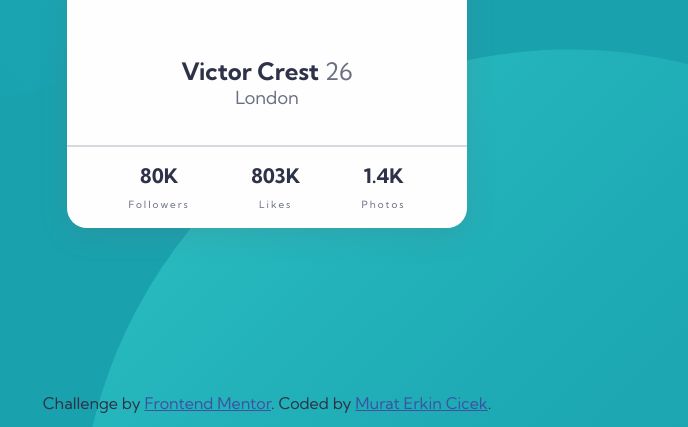
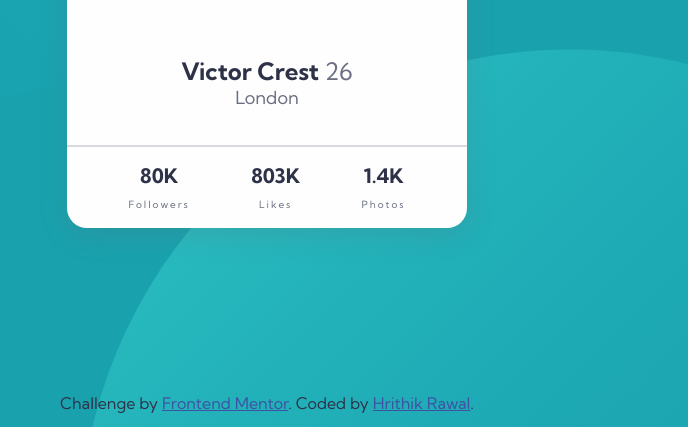
Before and after one commit to hrithikrawal/profile-card-component-main, a plain HTML site: page index.html in a window 1280 px wide. Shown: the part 373-800 px from the top of the page, without its empty margins (373-1061 px from the left). Drawn offline with Linux system fonts and the light colour scheme.

Commit message:
update index.html

```diff
--- a/index.html
+++ b/index.html
@@ -39,7 +39,7 @@
 
   <div class="attribution">
     Challenge by <a href="https://www.frontendmentor.io?ref=challenge" target="_blank">Frontend Mentor</a>.
-    Coded by <a href="https://github.com/murerkinn" target="_blank">Murat Erkin Cicek</a>.
+    Coded by <a href="https://github.com/murerkinn" target="_blank">Hrithik Rawal</a>.
   </div>
 </body>
 </html>
```
